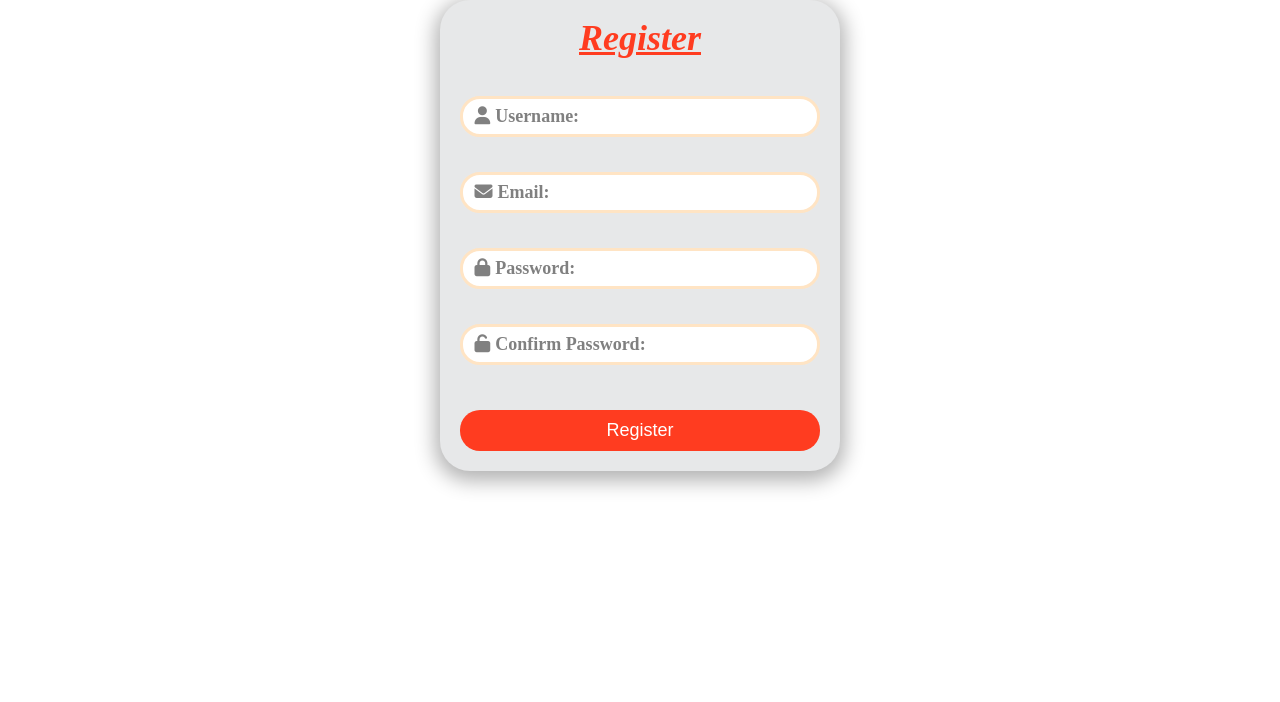
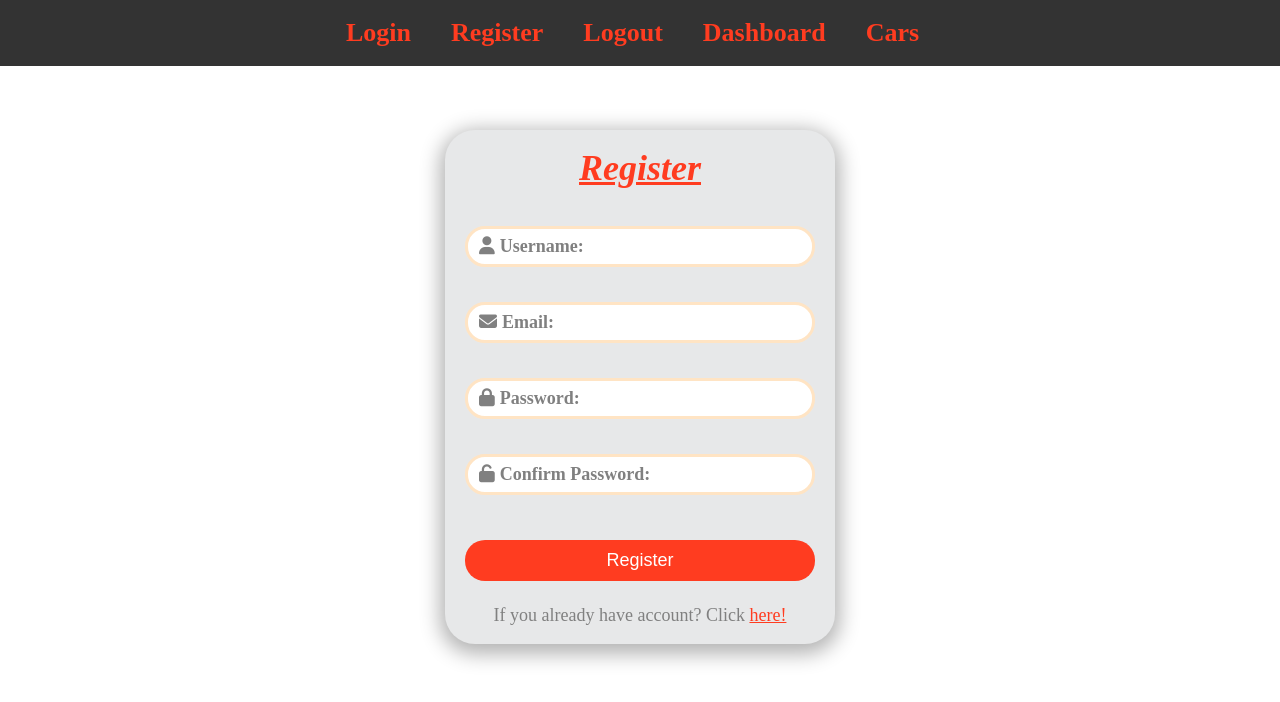
Before and after one commit to PeterMonev/React-Laravel-API, a React (Create React App) app: page /login in a window 1280 px wide. Shown: the top 702 px of the page. Built offline with nearby package versions, Linux system fonts and the light colour scheme.

Commit message:
Creating Header

```diff
--- a/src/App.js
+++ b/src/App.js
@@ -4,12 +4,15 @@ import './App.css';
 import { Register } from './components/Register/Register';
 import { Login } from './components/Login/Login';
 import { AuthProvider } from './hooks/authContext';
+import { Header } from './components/Header/Header';
 
 function App() {
   return (
     <div className="App">
 
     <AuthProvider >
+
+    <Header/>
 
     <Routes>
 
--- /dev/null
+++ b/src/components/Header/Header.css
@@ -0,0 +1,31 @@
+.header {
+    background-color: #333;
+    color: #fff;
+    padding: 20px ;
+    display: flex;
+    width: 100%;
+  }
+
+  .nav {
+    margin: auto;
+  }
+
+  .nav__ul {
+    margin-right: 15px;
+  }
+
+  .nav__ul a {
+    font-size: 26px;
+    text-decoration: none;
+    color: #ff3c20;
+    font-weight: bold;
+    transition: color 0.5s;
+    padding: 10px 20px;
+
+  }
+
+  .nav__ul a:hover {
+    color: lightgreen;
+    border: 2px solid bisque;
+    border-radius: 20px;
+  }
--- /dev/null
+++ b/src/components/Header/Header.js
@@ -0,0 +1,20 @@
+import '../Header/Header.css';
+
+import { Link } from 'react-router-dom';
+
+
+export const Header = () => {
+    return(
+    <header className="header">
+      <nav className="nav">
+        <ul className="nav__ul">
+          <Link to='/login'>Login</Link>
+          <Link to='/register'>Register</Link>
+          <Link to='/logout'>Logout</Link>
+          <Link to='/dashboard'>Dashboard</Link>
+          <Link to='/cars'>Cars</Link>
+        </ul>
+      </nav>
+    </header>
+    );
+}
--- a/src/components/Register/Register.css
+++ b/src/components/Register/Register.css
@@ -1,6 +1,6 @@
 .container__register {
-  width: 400px;
-  margin: auto;
+  width: 390px;
+  margin: 5% auto;
   padding: 20px;
   background-color: #e7e8e9;
   border-radius: 5px;
@@ -95,6 +95,9 @@ input:-webkit-autofill {
 
 }
 
+.p__dontNot a {
+  color: #ff3c20;
+}
 
 @keyframes scaleUp {
   0% {
--- a/src/components/Register/Register.js
+++ b/src/components/Register/Register.js
@@ -1,5 +1,5 @@
 import {  useState } from "react";
-import { useNavigate } from "react-router-dom";
+import { Link, useNavigate } from "react-router-dom";
 
 import "../Register/Register.css";
 import { useAuth } from "../../hooks/authContext";
@@ -162,6 +162,9 @@ export const Register = () => {
         </div>
 
         <button type="submit">Register</button>
+        <p className="p__dontNot">
+            If you already have account? Click <Link to="/login">here!</Link>
+        </p>
       </form>
     </section>
   );
```
